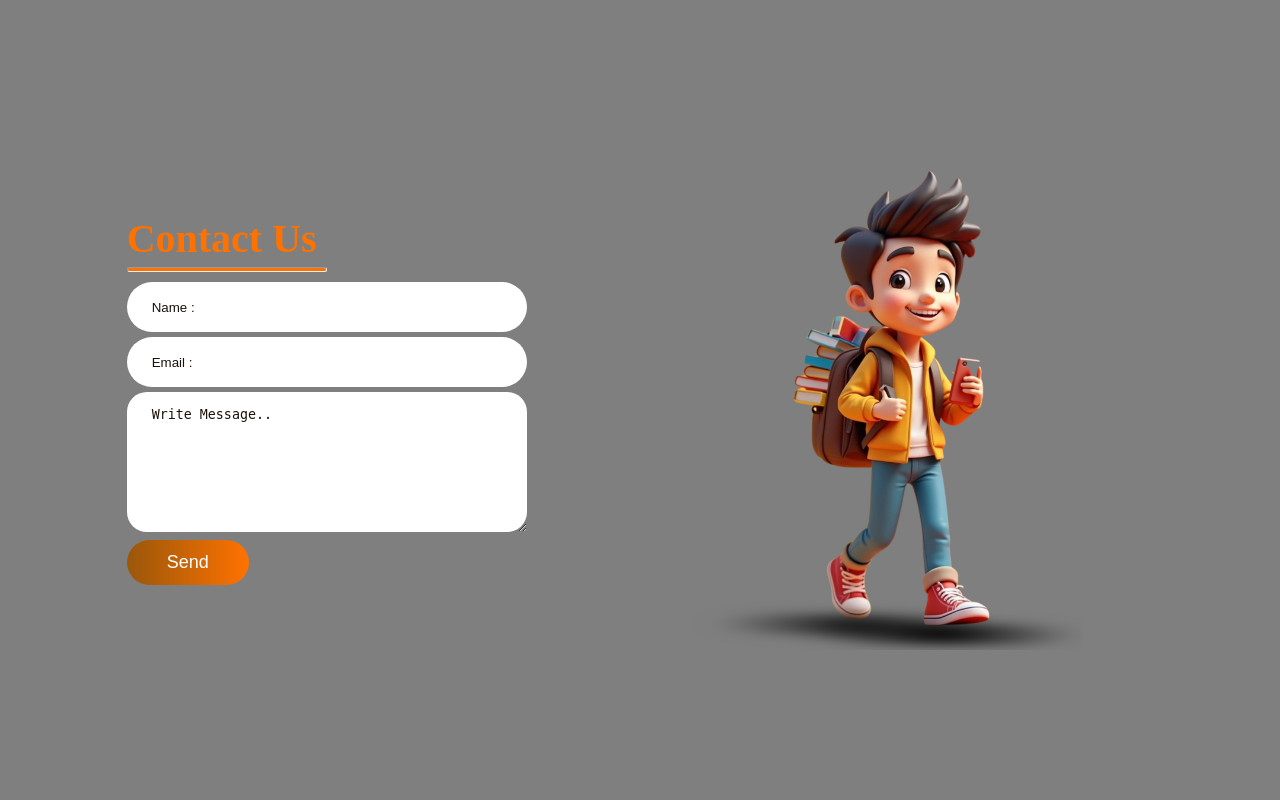
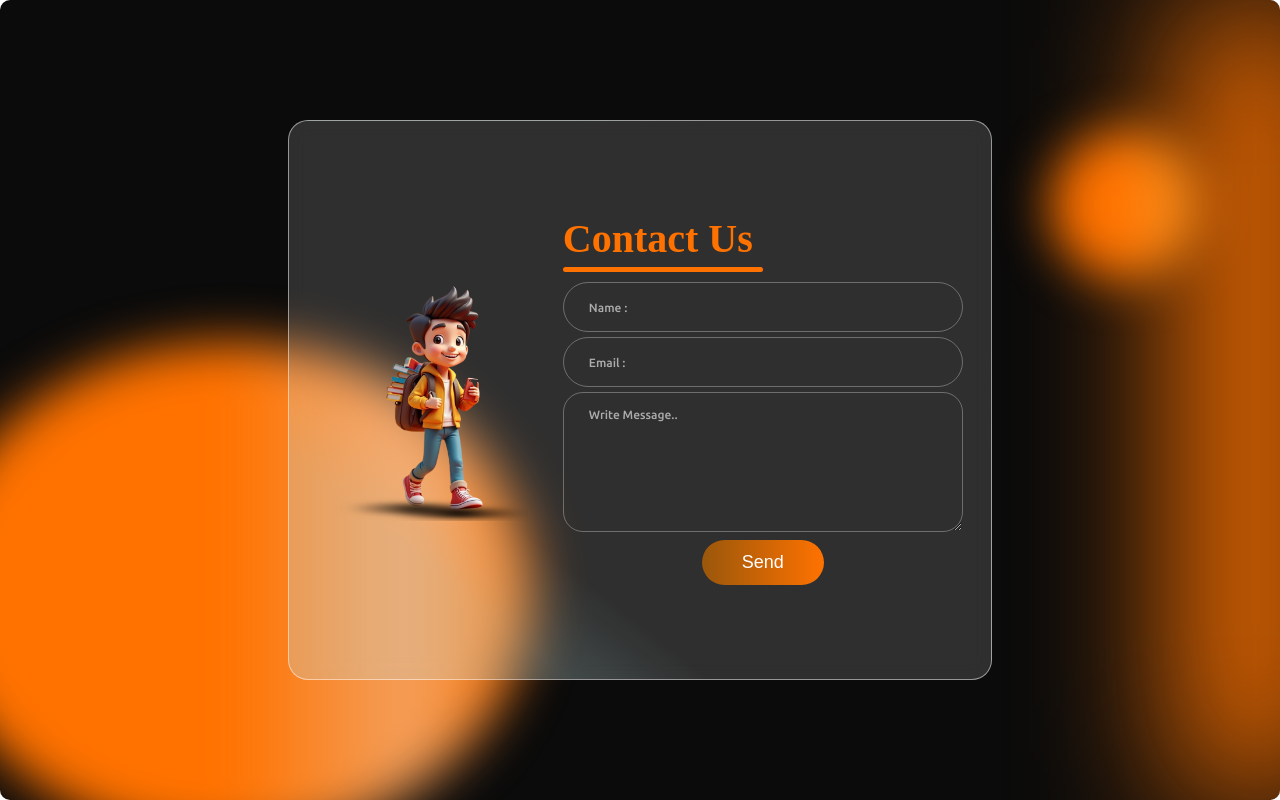
Before and after one commit to Pasindu115530/Study-Nest, a PHP site: page /contact.html in a window 1280 px wide. Run offline with PHP 8.4, Linux system fonts and the light colour scheme.

Commit message:
pinsara bla bla bla..

```diff
--- a/Assets/css/contact_page.css
+++ b/Assets/css/contact_page.css
@@ -7,16 +7,73 @@
 }
 
 body {
-    font-family: "Ubuntu", sans-serif;
-    background: linear-gradient(to top, rgba(0, 0, 0, 0.5)50%, rgba(0, 0, 0, 0.5)50%);
+    font-family: "Ubuntu", "sans-serif";
+    margin: 0;
+    padding: 0;
+    width: 100vw;
+    height: 100vh;
+    background: "#0b0b0b";
+    display: flex;
+    justify-content: center;
+    align-items: center;
+}
 
+.container {
+    background: #0b0b0b;
+    width: 100%;
+    height: 100%;
+    border-radius: 10px;
+    position: relative;
+    overflow: hidden;
+    display: flex;
+    justify-content: center;
+    align-items: center;
+}
+
+.left-semicircle {
+    position: absolute;
+    width: 600px;
+    height: 500px;
+    background: linear-gradient(to right, #ff7200 50%, #f3a05d 80%, #ff7200 100%);
+    border-radius: 50%;
+    bottom: -42px;
+    left: -70px;
+    filter: blur(25px);
+}
+
+.middle-circle {
+    width: 150px;
+    height: 150px;
+    background: linear-gradient(to right, #ff7200 50%, #f5b641 100%);
+    border-radius: 50%;
+    position: absolute;
+    left: 1050px;
+    top: 130px;
+    filter: blur(25px);
+}
+
+.right {
+    width: 150px;
+    height: 100%;
+    background: #ff7200;
+    position: absolute;
+    right: -50px;
+    filter: blur(75px);
 }
 
 .contact {
-    height: 100vh;
     display: flex;
     align-items: center;
-    justify-content: space-evenly;
+    justify-content: center;
+    width: 55%;
+    height: 70%;
+    background: linear-gradient(to top right, rgba(195, 220, 220, 0.3) 20%, rgba(255, 255, 255, 0.15) 30%);
+    position: absolute;
+    border: 1px solid rgb(255 255 255 / 50%);
+    backdrop-filter: blur(10px);
+    border-radius: 20px;
+    display: flex;
+    flex-direction: row;
 
 }
 
@@ -39,49 +96,65 @@ body {
     width: 200px;
     height: 5px;
     background-color: rgb(255, 114, 0);
+    border: none;
     border-radius: 10px;
     margin-bottom: 10px;
 
 }
 
 .contact_form input {
+    font-family: "Ubuntu", "sans-serif";
+    font-size: 12px;
     width: 400px;
     height: 50px;
     border: none;
     outline: none;
     padding-left: 25px;
     font-weight: 500;
-    color: rgb(26, 26, 24);
     border-radius: 50px;
     margin-bottom: 5px;
+    background: transparent;
+    border: 1px solid rgba(255, 255, 255, 0.3);
+    color: white;
+
 }
 
 .contact_form textarea {
+    font-family: "Ubuntu", "sans-serif";
+    font-size: 12px;
     height: 140px;
     width: 400px;
     padding-top: 15px;
     border-radius: 20px;
     padding-left: 25px;
     font-weight: 500;
-    color: rgb(79, 76, 73);
     border: none;
     outline: none;
     margin-bottom: 5px;
+    background: transparent;
+    border: 1px solid rgba(255, 255, 255, 0.3);
+    color: white;
 
 }
 
 .contact_form input:focus,
 .contact_form textarea:focus {
     border: 2px solid rgb(255, 114, 0);
-    color: rgb(18, 17, 17);
+    color: rgb(237, 233, 233);
 }
 
 .contact_form input::placeholder,
 .contact_form textarea::placeholder {
-    color: rgb(27, 19, 11);
+    color: rgb(255, 255, 255, 0.6);
 }
 
-.contact_form button {
+.contact_button {
+    display: flex;
+    justify-content: center;
+    width: 100%;
+}
+
+.contact_button button {
     padding: 12px 40px;
     font-size: 18px;
     color: white;
@@ -89,12 +162,18 @@ body {
     border: none;
     border-radius: 50px;
     cursor: pointer;
-    margin-left: auto;
-    margin-right: auto;
 }
 
 .contact_img {
-    width: 500px;
-    height: 500px;
+    width: 35%;
+
+    justify-content: flex-end;
+    align-items: center;
 
 }
+
+.contact_img img {
+    width: 100%;
+    height: auto;
+    object-fit: contain;
+}
--- a/contact.html
+++ b/contact.html
@@ -9,7 +9,14 @@
 </head>
 
 <body>
+    <div class="container">
+        <div class="left-semicircle"></div>
+        <div class="middle-circle"></div>
+        <div class="right"></div>
         <div class="contact">
+            <div class="contact_img">
+                <img src="Assets\img\logic-page-pic.png" width="500" height="500">
+            </div>
             <div class="contact_form">
                 <form action="">
                     <div class="contact_title">
@@ -19,10 +26,12 @@
                     <input type="text" id="fullname" name="fullname" placeholder="Name :"><br>
                     <input type="text" id="email" name="email" placeholder="Email :"><br>
                     <textarea type="text" id="message" name="message" placeholder="Write Message.."></textarea><br>
-                <button type="submit" id="send">Send </button>
+                    <div class="contact_button"><button type="submit" id="send">Send </button></div>
                 </form>
             </div>
-        <div class="contact_img"> <img src="Assets\img\logic-page-pic.png" width="500" height="500"></div>
+
+
+        </div>
 
     </div>
 
```
Lines whose indentation alone changed are shown as unchanged.
